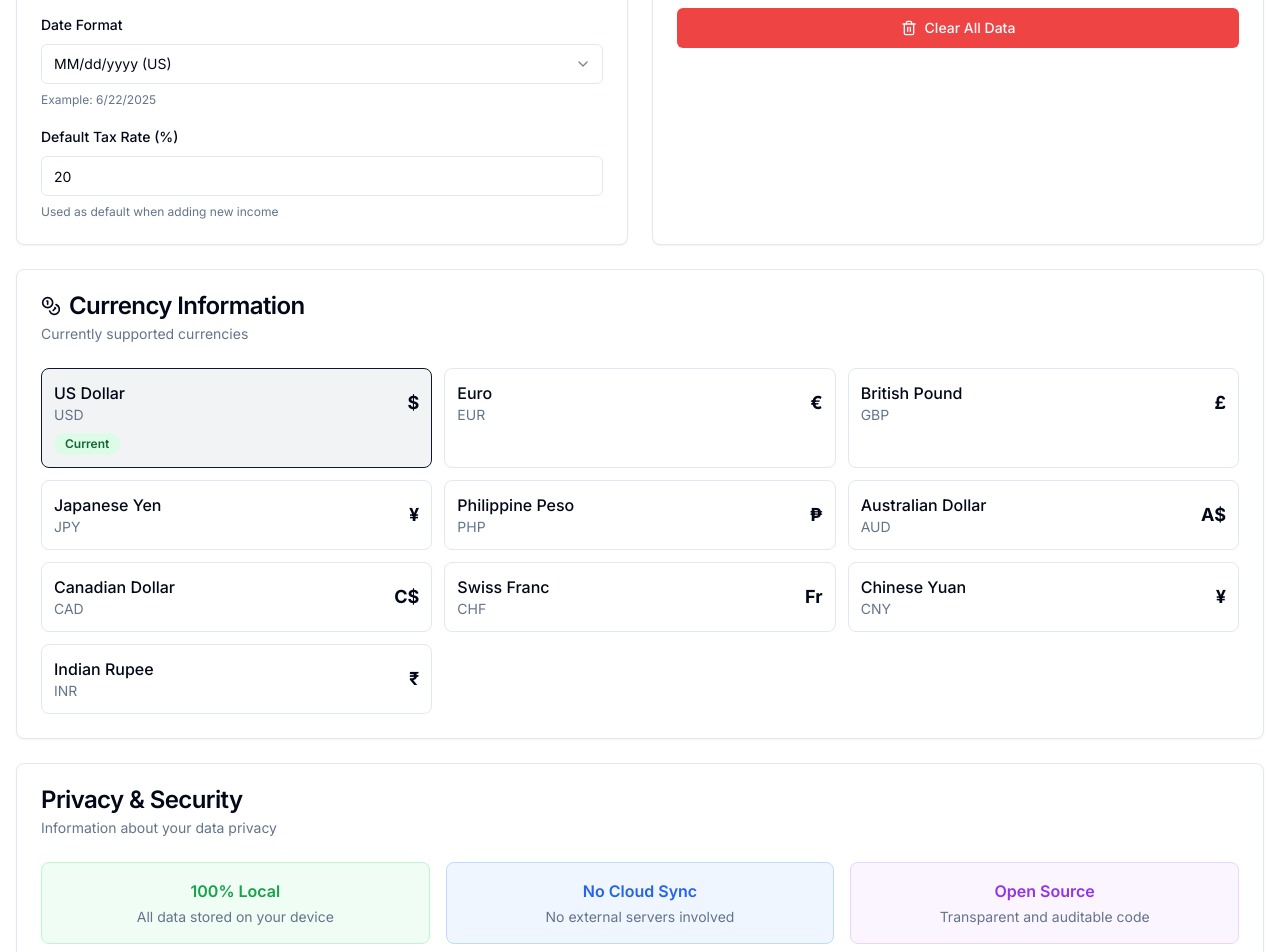
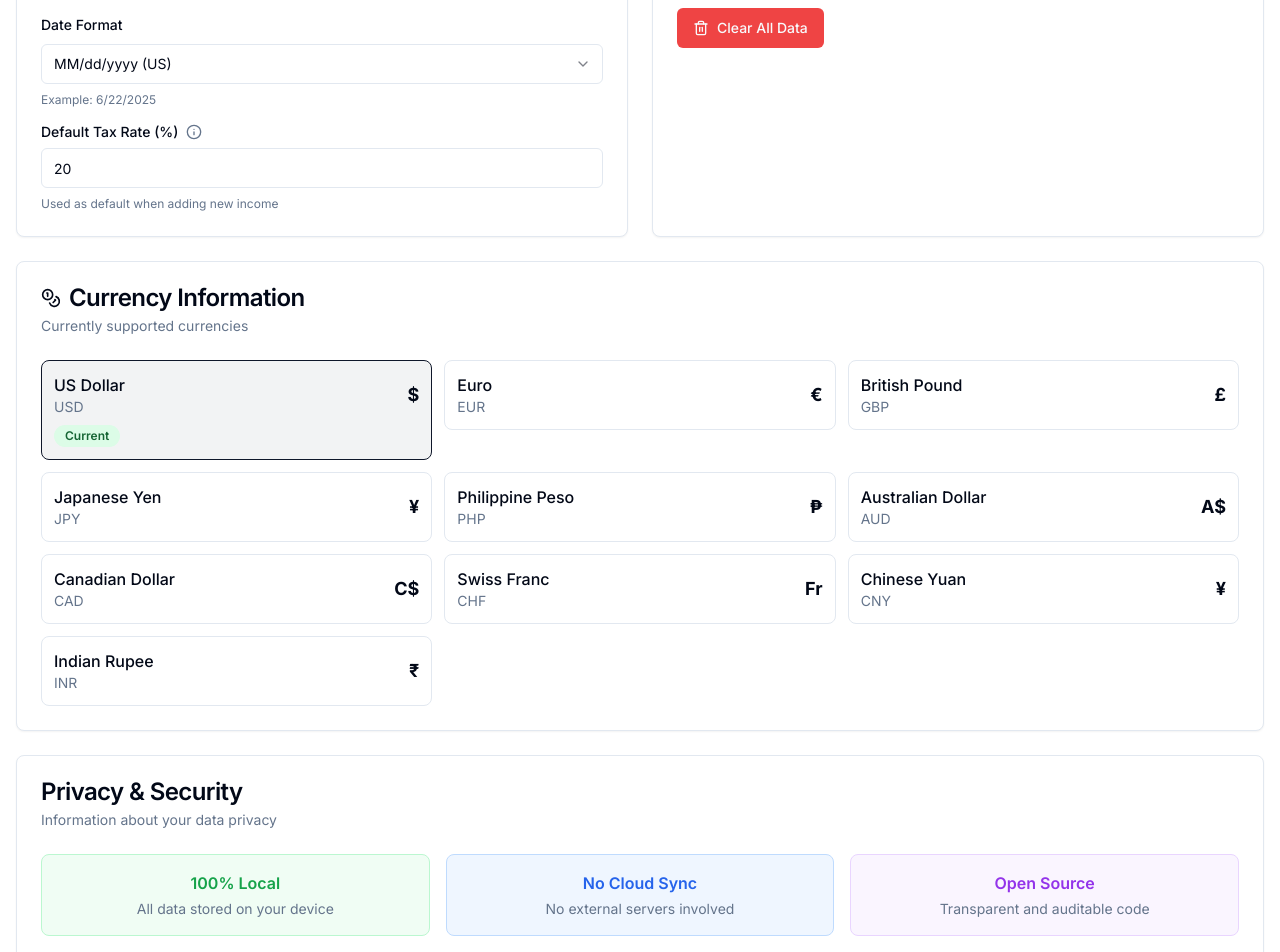
Before and after one commit to Mocsid/personal-finance-tracker, a Next.js app: page /settings in a window 1280 px wide. Shown: the part 380-1332 px from the top of the page. Built offline with nearby package versions, Linux system fonts and the light colour scheme.

Commit message:
Fix hydration error with currency display, make currency changes work in settings, and add comprehensive tooltips

```diff
--- a/src/components/settings/app-settings.tsx
+++ b/src/components/settings/app-settings.tsx
@@ -7,19 +7,22 @@ import { Input } from '../ui/input'
 import { Label } from '../ui/label'
 import { Select } from '../ui/select'
 import { Badge } from '../ui/badge'
-import { formatCurrency } from '@/lib/utils'
+import { Tooltip } from '../ui/tooltip'
+import { CurrencyDisplay } from '../ui/currency-display'
 import { CURRENCIES, CurrencyCode } from '@/lib/currency'
 import { useCurrency } from '@/components/currency/currency-provider'
-import { Settings, Database, Download, Upload, Trash2, Coins } from 'lucide-react'
+import { Settings, Database, Download, Upload, Trash2, Coins, Info } from 'lucide-react'
 
 export function AppSettings() {
   const { currency, setCurrency } = useCurrency()
   const [dateFormat, setDateFormat] = useState('MM/dd/yyyy')
   const [taxRate, setTaxRate] = useState('20')
   const [autoBackup, setAutoBackup] = useState(false)
+  const [mounted, setMounted] = useState(false)
 
   // Load settings from localStorage on mount
   useEffect(() => {
+    setMounted(true)
     if (typeof window !== 'undefined') {
       setDateFormat(localStorage.getItem('dateFormat') || 'MM/dd/yyyy')
       setTaxRate(localStorage.getItem('defaultTaxRate') || '20')
@@ -36,7 +39,9 @@ export function AppSettings() {
 
   const handleDateFormatChange = (format: string) => {
     setDateFormat(format)
+    if (typeof window !== 'undefined') {
       localStorage.setItem('dateFormat', format)
+    }
     if (window.toast) {
       window.toast('Date format updated!', 'success')
     }
@@ -44,7 +49,9 @@ export function AppSettings() {
 
   const handleTaxRateChange = (rate: string) => {
     setTaxRate(rate)
+    if (typeof window !== 'undefined') {
       localStorage.setItem('defaultTaxRate', rate)
+    }
     if (window.toast) {
       window.toast('Default tax rate updated!', 'success')
     }
@@ -60,7 +67,7 @@ export function AppSettings() {
         autoBackup
       },
       exportDate: new Date().toISOString(),
-      version: '1.0.0'
+      version: '1.2.0'
     }
 
     const blob = new Blob([JSON.stringify(backupData, null, 2)], { type: 'application/json' })
@@ -124,10 +131,14 @@ export function AppSettings() {
   const handleClearAllData = () => {
     if (confirm('Are you sure you want to clear all data? This action cannot be undone.')) {
       // Clear localStorage settings
+      if (typeof window !== 'undefined') {
         localStorage.removeItem('currency')
         localStorage.removeItem('dateFormat')
         localStorage.removeItem('defaultTaxRate')
         localStorage.removeItem('autoBackup')
+        localStorage.removeItem('hasCompletedOnboarding')
+        localStorage.removeItem('userName')
+      }
 
       // Reset to defaults
       setCurrency('USD')
@@ -139,6 +150,10 @@ export function AppSettings() {
         window.toast('All data and settings cleared!', 'success')
       }
     }
+  }
+
+  if (!mounted) {
+    return <div className="flex justify-center items-center h-64">Loading settings...</div>
   }
 
   return (
@@ -174,7 +189,7 @@ export function AppSettings() {
                 ))}
               </Select>
               <p className="text-xs text-muted-foreground">
-                Example: {formatCurrency(1234.56)}
+                Example: <CurrencyDisplay amount={1234.56} />
               </p>
             </div>
 
@@ -195,7 +210,12 @@ export function AppSettings() {
             </div>
 
             <div className="space-y-2">
+              <div className="flex items-center space-x-2">
                 <Label htmlFor="taxRate">Default Tax Rate (%)</Label>
+                <Tooltip content="This will be used as the default when adding new income entries">
+                  <Info className="h-4 w-4 text-muted-foreground" />
+                </Tooltip>
+              </div>
               <Input
                 id="taxRate"
                 type="number"
@@ -232,16 +252,21 @@ export function AppSettings() {
               </div>
 
               <div className="grid grid-cols-2 gap-2">
+                <Tooltip content="Export your settings and data as a backup file">
                   <Button variant="outline" onClick={handleExportBackup} className="flex-1">
                     <Download className="h-4 w-4 mr-2" />
                     Export
                   </Button>
+                </Tooltip>
+                <Tooltip content="Import settings and data from a backup file">
                   <Button variant="outline" onClick={handleImportBackup} className="flex-1">
                     <Upload className="h-4 w-4 mr-2" />
                     Import
                   </Button>
+                </Tooltip>
               </div>
 
+              <Tooltip content="⚠️ This will permanently delete all your data and settings">
                 <Button
                   variant="destructive"
                   onClick={handleClearAllData}
@@ -250,6 +275,7 @@ export function AppSettings() {
                   <Trash2 className="h-4 w-4 mr-2" />
                   Clear All Data
                 </Button>
+              </Tooltip>
             </div>
           </CardContent>
         </Card>
@@ -266,11 +292,12 @@ export function AppSettings() {
         <CardContent>
           <div className="grid gap-3 md:grid-cols-2 lg:grid-cols-3">
             {Object.entries(CURRENCIES).map(([code, info]) => (
+              <Tooltip key={code} content={`Click to switch to ${info.name}`}>
                 <div
-                key={code}
-                className={`p-3 border rounded-lg transition-colors ${
+                  className={`p-3 border rounded-lg transition-colors cursor-pointer ${
                     currency === code ? 'border-primary bg-primary/5' : 'hover:bg-accent'
                   }`}
+                  onClick={() => handleCurrencyChange(code as CurrencyCode)}
                 >
                   <div className="flex items-center justify-between">
                     <div>
@@ -285,6 +312,7 @@ export function AppSettings() {
                     </Badge>
                   )}
                 </div>
+              </Tooltip>
             ))}
           </div>
         </CardContent>
@@ -298,26 +326,32 @@ export function AppSettings() {
         <CardContent>
           <div className="space-y-4">
             <div className="grid gap-4 md:grid-cols-3">
-              <div className="text-center p-4 bg-green-50 rounded-lg border border-green-200">
+              <Tooltip content="All your financial data is stored locally on your device - never in the cloud">
+                <div className="text-center p-4 bg-green-50 dark:bg-green-950 rounded-lg border border-green-200 dark:border-green-800">
                   <div className="text-green-600 font-semibold">100% Local</div>
                   <div className="text-sm text-muted-foreground mt-1">
                     All data stored on your device
                   </div>
                 </div>
+              </Tooltip>
 
-              <div className="text-center p-4 bg-blue-50 rounded-lg border border-blue-200">
+              <Tooltip content="No external servers are involved - your data never leaves your device">
+                <div className="text-center p-4 bg-blue-50 dark:bg-blue-950 rounded-lg border border-blue-200 dark:border-blue-800">
                   <div className="text-blue-600 font-semibold">No Cloud Sync</div>
                   <div className="text-sm text-muted-foreground mt-1">
                     No external servers involved
                   </div>
                 </div>
+              </Tooltip>
 
-              <div className="text-center p-4 bg-purple-50 rounded-lg border border-purple-200">
+              <Tooltip content="The source code is publicly available and can be audited by anyone">
+                <div className="text-center p-4 bg-purple-50 dark:bg-purple-950 rounded-lg border border-purple-200 dark:border-purple-800">
                   <div className="text-purple-600 font-semibold">Open Source</div>
                   <div className="text-sm text-muted-foreground mt-1">
                     Transparent and auditable code
                   </div>
                 </div>
+              </Tooltip>
             </div>
 
             <div className="text-sm text-muted-foreground">
--- /dev/null
+++ b/src/components/ui/currency-display.tsx
@@ -0,0 +1,35 @@
+'use client'
+
+import { useEffect, useState } from 'react'
+import { useCurrency } from '@/components/currency/currency-provider'
+import { formatCurrency as formatCurrencyIntl } from '@/lib/currency'
+
+interface CurrencyDisplayProps {
+  amount: number
+  className?: string
+}
+
+export function CurrencyDisplay({ amount, className }: CurrencyDisplayProps) {
+  const { currency } = useCurrency()
+  const [mounted, setMounted] = useState(false)
+
+  // Prevent hydration mismatch by only rendering after mount
+  useEffect(() => {
+    setMounted(true)
+  }, [])
+
+  if (!mounted) {
+    // Return a placeholder during SSR that matches the expected format
+    return (
+      <span className={className}>
+        ${amount.toFixed(2)}
+      </span>
+    )
+  }
+
+  return (
+    <span className={className}>
+      {formatCurrencyIntl(amount, currency)}
+    </span>
+  )
+}
--- a/src/lib/utils.ts
+++ b/src/lib/utils.ts
@@ -1,14 +1,36 @@
 import { type ClassValue, clsx } from "clsx"
 import { twMerge } from "tailwind-merge"
-import { formatCurrency as formatCurrencyIntl } from './currency'
 
 export function cn(...inputs: ClassValue[]) {
   return twMerge(clsx(inputs))
 }
 
-// Use the dynamic currency formatter
+// Safe currency formatting that works during SSR
 export function formatCurrency(amount: number): string {
-  return formatCurrencyIntl(amount)
+  // During SSR, use USD as default to prevent hydration mismatch
+  if (typeof window === 'undefined') {
+    return new Intl.NumberFormat('en-US', {
+      style: 'currency',
+      currency: 'USD',
+    }).format(amount)
+  }
+
+  // On client, use the dynamic currency from our currency system
+  const { formatCurrency: formatCurrencyDynamic } = require('./currency')
+  return formatCurrencyDynamic(amount)
+}
+
+// Safe currency formatting for components that need dynamic updates
+export function formatCurrencyDynamic(amount: number, currency?: string): string {
+  if (typeof window === 'undefined') {
+    return new Intl.NumberFormat('en-US', {
+      style: 'currency',
+      currency: 'USD',
+    }).format(amount)
+  }
+
+  const { formatCurrency: formatCurrencyIntl } = require('./currency')
+  return formatCurrencyIntl(amount, currency)
 }
 
 export function getMonthName(month: number): string {
```
Lines whose indentation alone changed are shown as unchanged.
